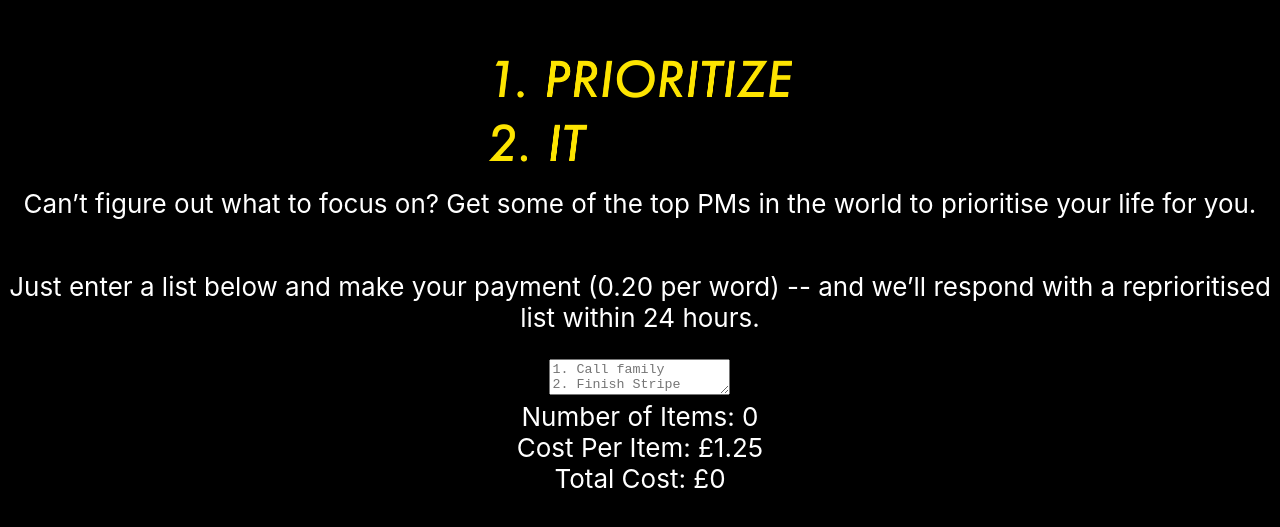
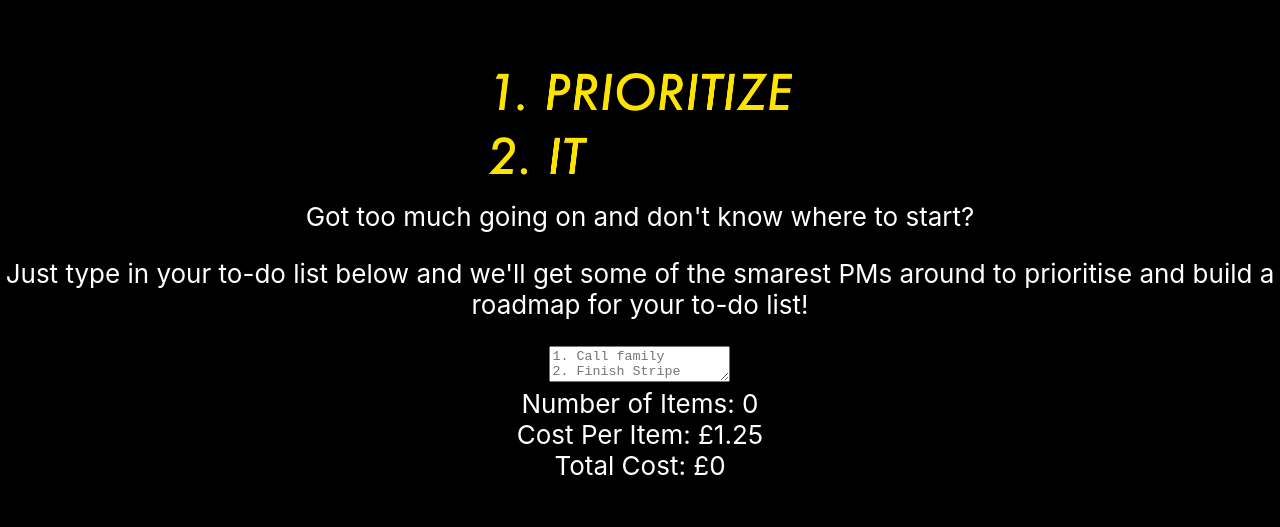
Before and after one commit to iceanfire/stpe, a React (Create React App) app: page / in a window 1280 px wide. Shown: the part 123-650 px from the top of the page. Built offline with nearby package versions, Linux system fonts and the light colour scheme.

Commit message:
update value proposition text

```diff
--- a/src/App.js
+++ b/src/App.js
@@ -9,12 +9,10 @@ function App() {
     <div className="App">
       <header className="App-header">
         <img src={logo} className="App-logo" alt="logo" />
-        <p className="Intro-text">
-          Can’t figure out what to focus on? Get some of the top PMs in the world to prioritise your life for you.
-        </p>
-        <p className="Intro-text">
-          Just enter a list below and make your payment (0.20 per word) -- and we’ll respond with a reprioritised list within 24 hours.
-        </p>
+        <div className="Intro-text">
+          <p>Got too much going on and don't know where to start?</p>
+          <p>Just type in your to-do list below and we'll get some of the smarest PMs around to prioritise and build a roadmap for your to-do list!</p>
+        </div>
         <form>
           <WordCount></WordCount>
         </form>
```
